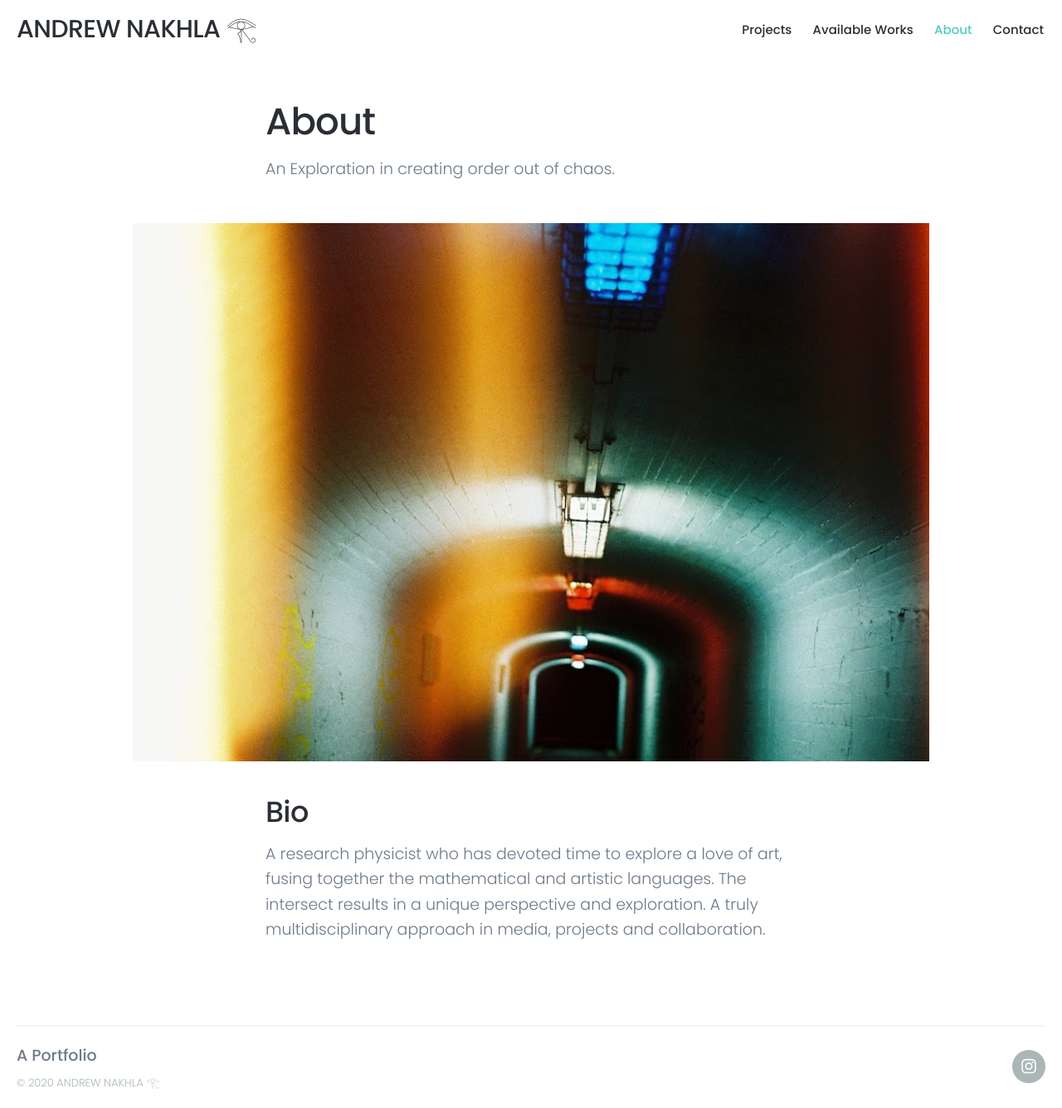
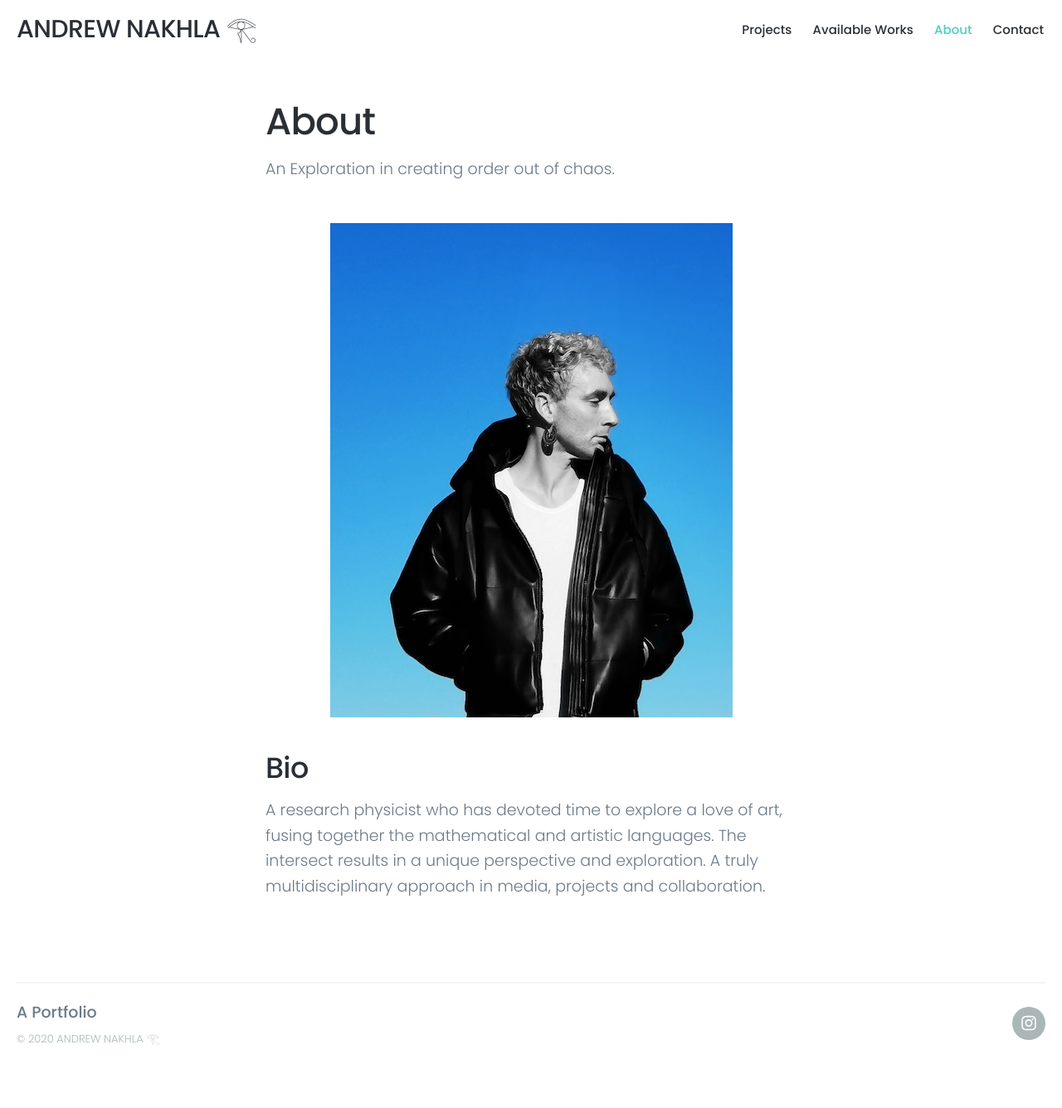
Before and after one commit to poptartfiend/poptartfiend.github.io, a Jekyll site: the page built from _pages/about.md, in a window 1280 px wide. Shown: the whole page at 83% size. Built offline with Jekyll 4.4.1, drawn with Linux system fonts in a browser that asks for light colours; nearby versions of some CDN libraries; after the commit the page ends 1283 px from its top, so only the background shows below that.

Commit message:
Update about.md

```diff
--- a/_pages/about.md
+++ b/_pages/about.md
@@ -5,7 +5,7 @@ description: Andrew Nakhla - A Sydney/Berlin based emerging artist.
 featured_image: /images/0001.JPG
 ---
 
-![](/images/0001.JPG)
+![](/images/head shot.jpg)
 
 ## Bio
 
```
